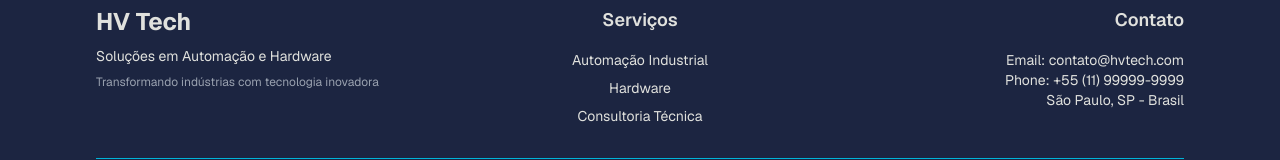
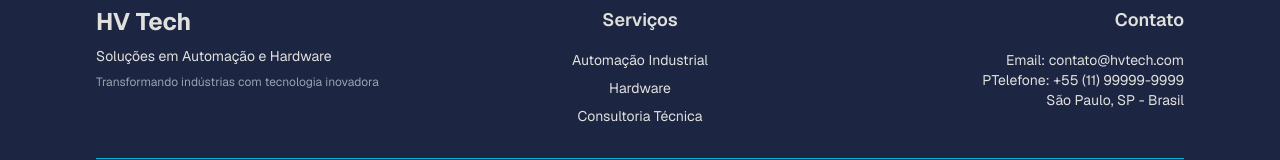
Before and after one commit to HenriqueNC-3/HVTech, a Next.js app in the folder hvtech/: page /projetos in a window 1280 px wide. Shown: the part 3222-3382 px from the top of the page. Built offline with nearby package versions, Linux system fonts and the light colour scheme.

Commit message:
corrigi mais alguns bgls

```diff
--- a/hvtech/app/page.tsx
+++ b/hvtech/app/page.tsx
@@ -3,10 +3,7 @@ import Footer from "@/components/diretosautorais";
 
 export default function Home() {
   return (
-    // 'flex-col' empilha o conteúdo e o footer verticalmente
     <div className="flex flex-col min-h-screen bg-[#0B132B] font-sans">
-
-      {/* O 'flex-grow' faz esta parte ocupar todo o espaço sobrando, empurrando o footer para o fim */}
       <main className="flex-grow flex items-center justify-center p-4">
         <div className="text-center bg-white p-10 rounded-lg shadow-lg max-w-lg w-full">
           <h1 className="text-4xl font-bold mb-4 text-[#0B132B]">Welcome to HVTech</h1>
--- a/hvtech/components/diretosautorais.jsx
+++ b/hvtech/components/diretosautorais.jsx
@@ -28,7 +28,7 @@ export default function Footer() {
           <div className="text-center md:text-right">
             <h4 className="text-lg font-semibold mb-4">Contato</h4>
             <p className="text-sm">Email: contato@hvtech.com</p>
-            <p className="text-sm">Phone: +55 (11) 99999-9999</p>
+            <p className="text-sm">PTelefone: +55 (11) 99999-9999</p>
             <p className="text-sm">São Paulo, SP - Brasil</p>
           </div>
         </div>
```
